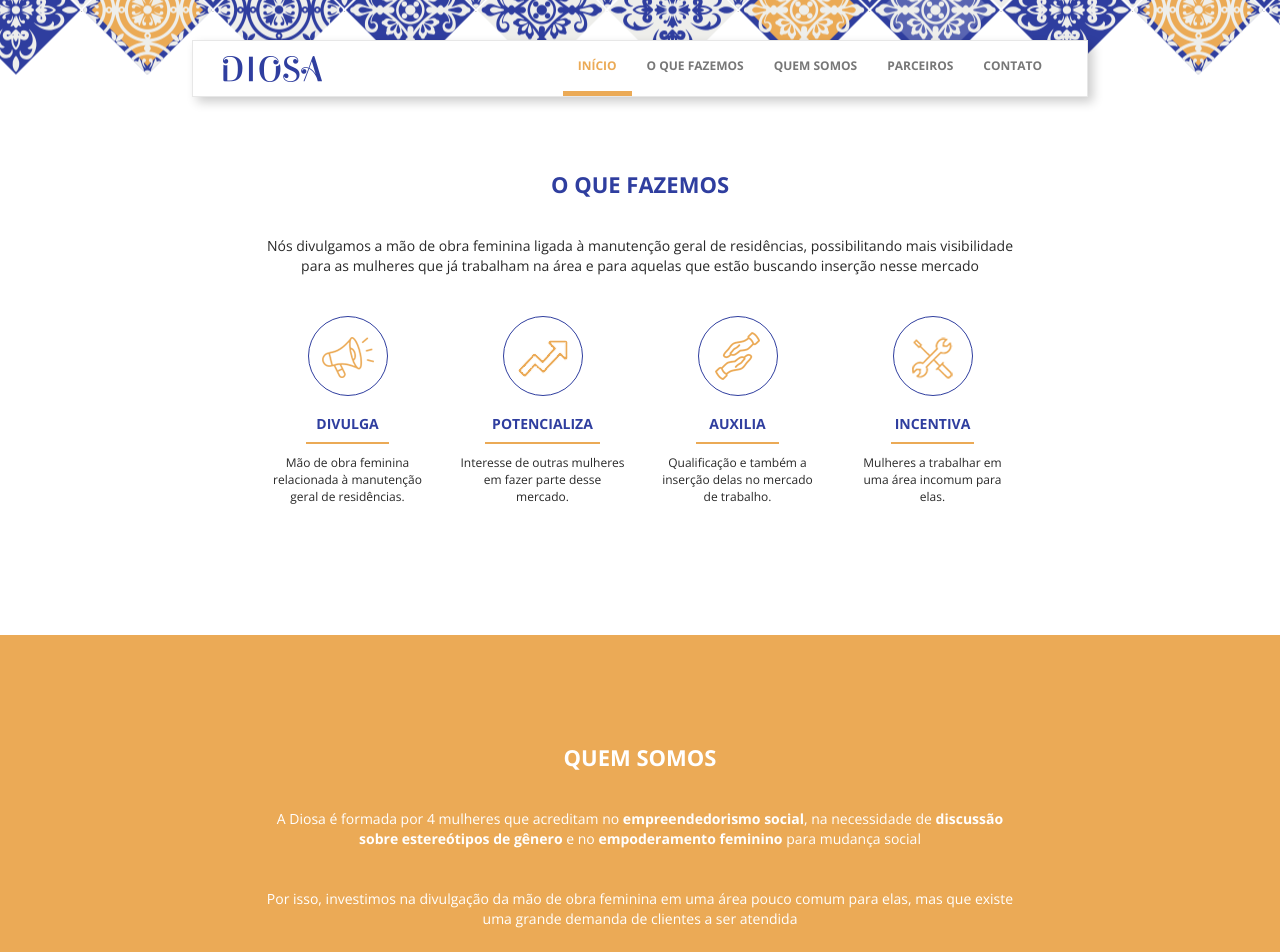
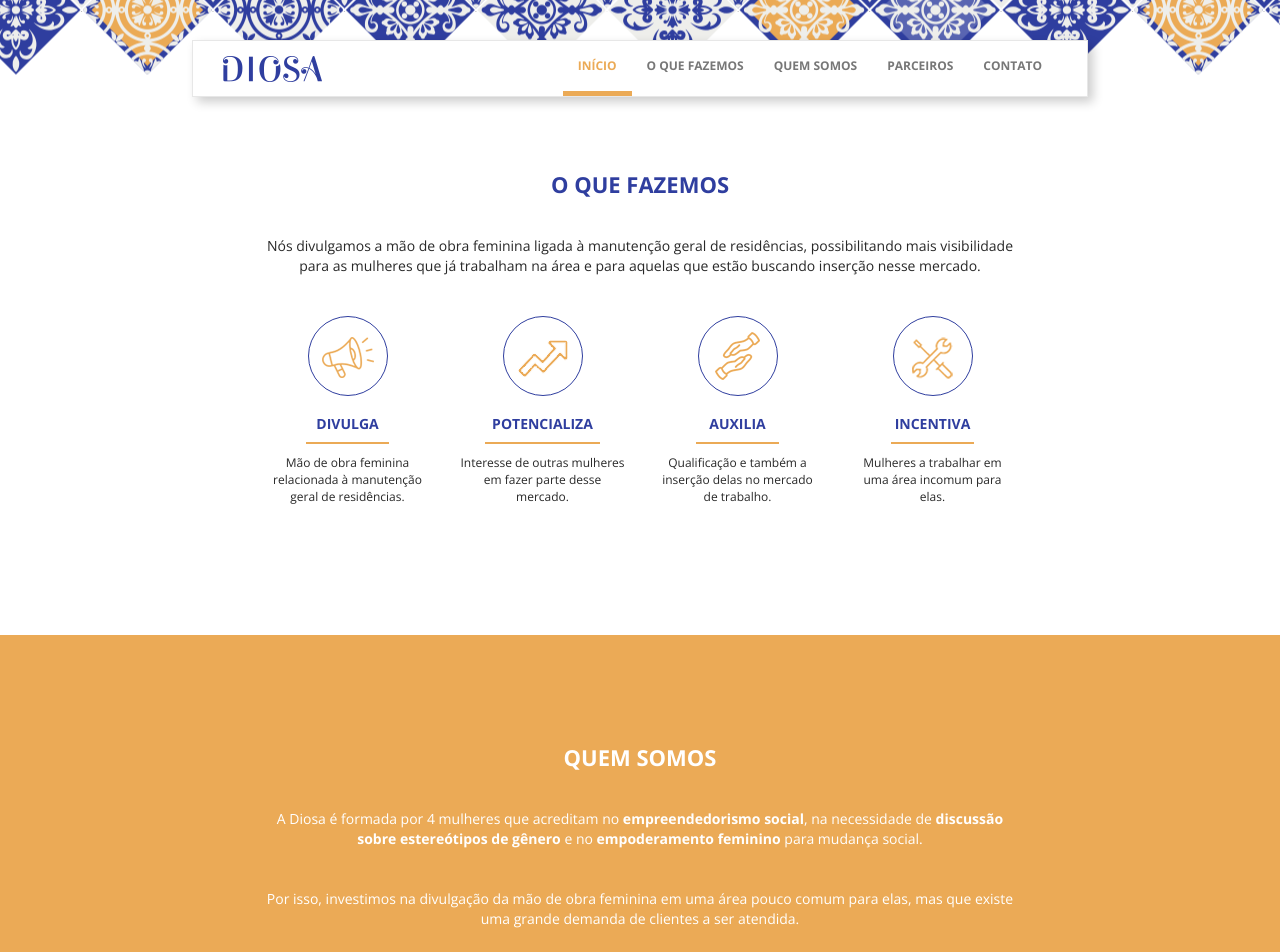
Before and after one commit to anaschwendler/diosa, a Jekyll site: the page built from index.html, in a window 1280 px wide and 1400 px high, scrolled down 658 px. Shown: the top 952 px of the window. Built offline with Jekyll 4.4.1, drawn with Linux system fonts in a browser that asks for light colours; some of the changed text lies outside the part shown.

Commit message:
Fix texts, fix register button

```diff
--- a/_config.yml
+++ b/_config.yml
@@ -15,7 +15,7 @@
 we_do: >
   O que fazemos
 description_we_do: >
-  Nós divulgamos a mão de obra feminina ligada à manutenção geral de residências, possibilitando mais visibilidade para as mulheres que já trabalham na área e para aquelas que estão buscando inserção nesse mercado
+  Nós divulgamos a mão de obra feminina ligada à manutenção geral de residências, possibilitando mais visibilidade para as mulheres que já trabalham na área e para aquelas que estão buscando inserção nesse mercado.
 spread: >
   Mão de obra feminina relacionada à manutenção geral de residências.
 potencialize: >
@@ -36,7 +36,7 @@
 contact: >
   Contato
 description_contact: >
-  Tem interesse em saber mais sobre a Diosa, contratar o serviço ou ser uma prestadora? Entra em contato com a gente. Ficaremos felizes com o seu contato
+  Tem interesse em saber mais sobre a Diosa, contratar o serviço ou ser uma prestadora? Entra em contato com a gente. Ficaremos felizes com o seu contato.
 baseurl: "/diosa" # the subpath of your site, e.g. /blog
 url: "http://diosa.me" # the base hostname & protocol for your site
 
--- a/_includes/header.html
+++ b/_includes/header.html
@@ -31,7 +31,7 @@
       Uma plataforma de divulgação de <span class="font-bold">mão de obra feminina</span> na área de <span class="font-bold">manutenção geral de residências</span>
   </h1>
 
-  <div class="ta-c">
+  <div class="ta-c cadastro">
     <button type="button" class="btn btn-default font-semibold main-button-font-size">
       Cadastre-se para se manter informado
     </button>
--- a/_sass/_layout.scss
+++ b/_sass/_layout.scss
@@ -223,6 +223,9 @@
     h1 {
         margin: 60px 40px;
     }
+    .cadastro button {
+        max-width: 100%;
+    }
     .border-subtitle {
         max-width: 50%;
     }
--- a/index.html
+++ b/index.html
@@ -50,8 +50,8 @@
 <section id="we-are" class="we-are bg-orange ta-c">
     <div class="container-section">
         <h2 class="font-bold title-font-size fg-white tt-u">{{ site.we_are }}</h2>
-        <p class="font-normal content-font-size fg-white">A Diosa é formada por 4 mulheres que acreditam no <span class="font-bold">empreendedorismo social</span>, na necessidade de <span class="font-bold">discussão sobre estereótipos de gênero</span> e no <span class="font-bold">empoderamento feminino</span> para mudança social</p>
-        <p class="font-normal content-font-size fg-white">Por isso, investimos na divulgação da mão de obra feminina em uma área pouco comum para elas, mas que existe uma grande demanda de clientes a ser atendida</p>
+        <p class="font-normal content-font-size fg-white">A Diosa é formada por 4 mulheres que acreditam no <span class="font-bold">empreendedorismo social</span>, na necessidade de <span class="font-bold">discussão sobre estereótipos de gênero</span> e no <span class="font-bold">empoderamento feminino</span> para mudança social.</p>
+        <p class="font-normal content-font-size fg-white">Por isso, investimos na divulgação da mão de obra feminina em uma área pouco comum para elas, mas que existe uma grande demanda de clientes a ser atendida.</p>
     </div>
 </section>
 <div class="border"></div>
```
